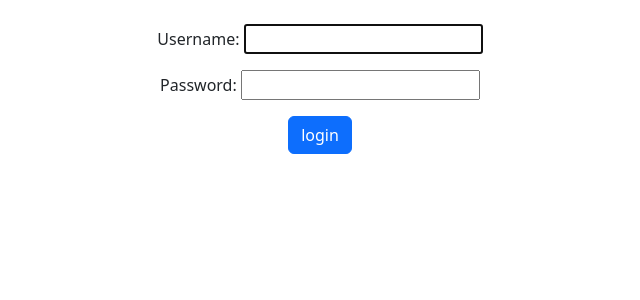
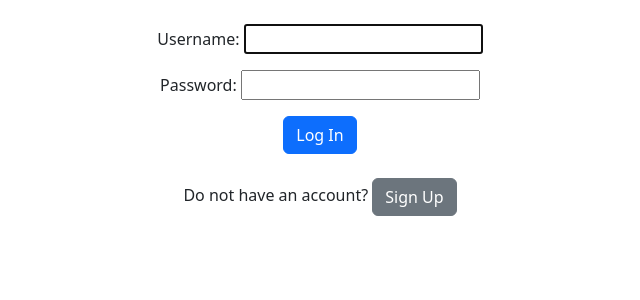
Before and after one commit to Fayaz409/new-auth-django, a Django app: page /auth/login in a window 1280 px wide. Shown: the top 300 px of the page, without its empty margins (320-960 px from the left). Run offline with Django 5.2, Linux system fonts and the light colour scheme.

Commit message:
Making signup button in login form

```diff
--- a/model_agent/authapp/templates/authapp/login.html
+++ b/model_agent/authapp/templates/authapp/login.html
@@ -1,18 +1,19 @@
-{% extends 'authapp/base.html'%}
+{% extends 'authapp/base.html' %}
+{% block title %}Log In{% endblock %}
 
-{%block title%}
-login
-{%endblock%}
+{% block content %}
+<br>
+<form class="text-center" method="post" action="{% url 'login' %}">
+  {% csrf_token %}
+  {{ form.as_p }}
+  <div class="text-center">
+    <button type="submit" class="btn btn-primary">Log In</button>
+  </div>
+</form>
 
-{%block content%}
 <br>
-<form method="post">
-    {%csrf_token%}
-   <center>
-    {{form.as_p}}
-    <button type="submit" class="btn btn-primary">
-     login
-    </button>
-   </center>
-</form>
-{%endblock%}
+<p class="text-center">
+  Do not have an account?
+  <a href="{% url 'signup' %}" class="btn btn-secondary">Sign Up</a>
+</p>
+{% endblock %}
```
